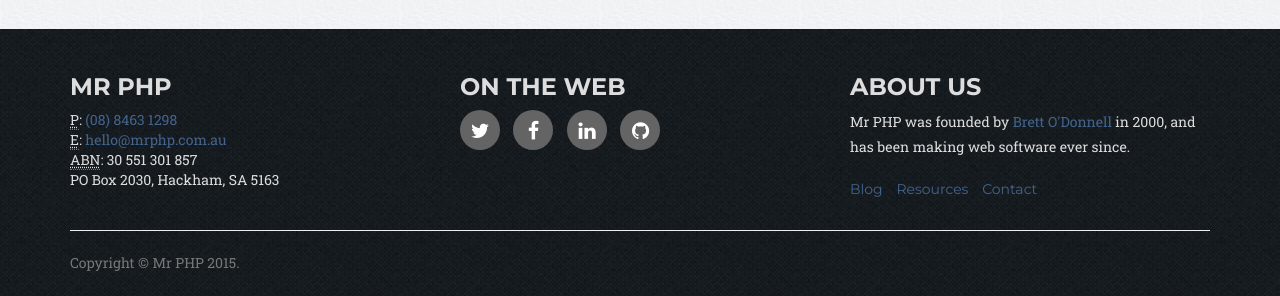
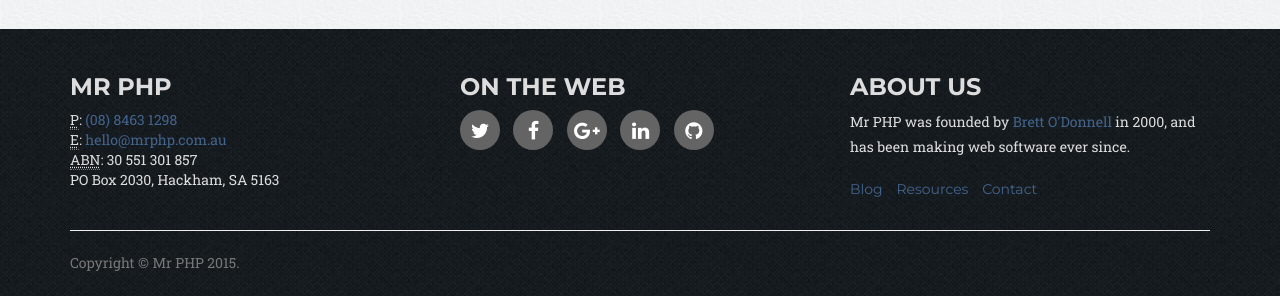
Before and after one commit to mr-php/mr-php.github.io, a Jekyll site: the page built from contact.html, in a window 1280 px wide and 1283 px high. Shown: the part 984-1280 px from the top of the window. Built offline with Jekyll 4.4.1, drawn with Linux system fonts in a browser that asks for light colours; nearby versions of some CDN libraries; some web fonts are replaced; Markdown is read by kramdown in place of the engine named in the settings.

Commit message:
added google plus

```diff
--- a/_config.yml
+++ b/_config.yml
@@ -22,6 +22,7 @@
 twitter_username: mrphp
 github_username:  cornernote
 facebook_page: pages/Mr-PHP/124929103375
+google_plus_page: 105251425294714122907
 linkedin_company: mr-php
 mailchimp_subscribe_url: http://mrphp.us1.list-manage.com/subscribe?u=91727179f1c05b357b43bb4d3&id=4122328387
 github_ribbon_img: https://camo.githubusercontent.com/365986a132ccd6a44c23a9169022c0b5c890c387/68747470733a2f2f73332e616d617a6f6e6177732e636f6d2f6769746875622f726962626f6e732f666f726b6d655f72696768745f7265645f6161303030302e706e67
--- a/_includes/footer.html
+++ b/_includes/footer.html
@@ -18,8 +18,12 @@
                         <a href="https://www.facebook.com/{{site.facebook_page}}"><i class="fa fa-facebook"></i></a>
                     </li>
                     <li class="text-center">
+                        <a href="https://plus.google.com/{{site.google_plus_page}}"><i class="fa fa-google-plus"></i></a>
+                    </li>
+                    <li class="text-center">
                         <a href="https://www.linkedin.com/company/{{site.linkedin_company}}"><i class="fa fa-linkedin"></i></a>
                     </li>
+
                     <li class="text-center">
                         <a href="https://github.com/{{site.github_username}}"><i class="fa fa-github"></i></a>
                     </li>
```
